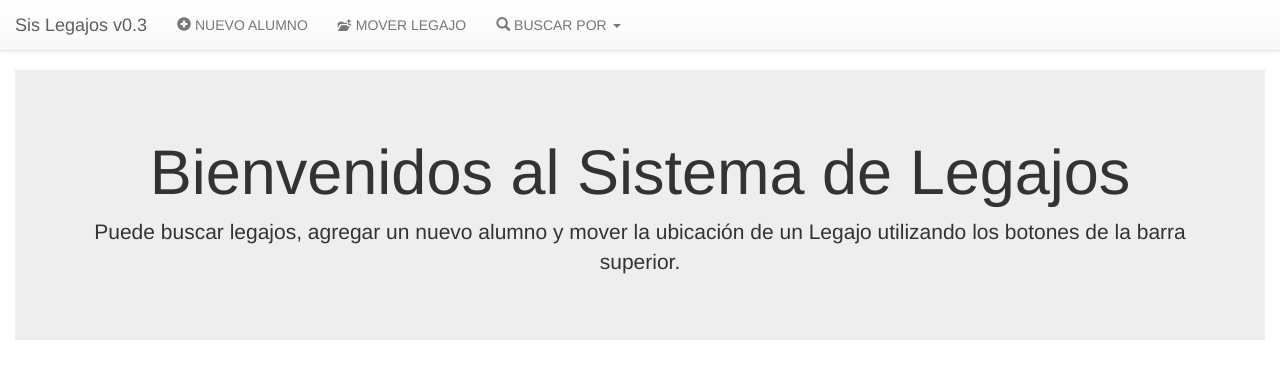
After one commit to Informatorio/Sis_legajos, a Django app: page /home/ in a window 1280 px wide. The commit adds this page. Shown: the top 379 px of the page. Run offline with Django 3.2, Linux system fonts and the light colour scheme; some libraries are stand-ins or nearby versions.

Commit message:
Agregado de Home.html y modificaciones para su funcionamiento.

```diff
--- a/Alumnos/templates/base.html
+++ b/Alumnos/templates/base.html
@@ -16,7 +16,7 @@
 <nav class="navbar navbar-default navbar-fixed-top">
     <!-- Brand and toggle get grouped for better mobile display -->
     <div class="navbar-header">
-      <a class="navbar-brand" href="/">Sis Legajos v0.3</a>
+      <a class="navbar-brand" href="/home">Sis Legajos v0.3</a>
     </div>
 
     <!-- Collect the nav links, forms, and other content for toggling -->
@@ -65,10 +65,10 @@
 			  crossorigin="anonymous"></script>
 		<script src="https://maxcdn.bootstrapcdn.com/bootstrap/3.3.7/js/bootstrap.min.js"></script>
 
-		<script src="../static/js/jquery-3.1.1.js"></script>
+<!--		<script src="../static/js/jquery-3.1.1.js"></script>
 		<script src="../static/js/bootstrap.js"></script>
 		<script src="../static/js/bootstrap.min.js"></script>
-		<script src="../static/js/npm.js"></script>
+		<script src="../static/js/npm.js"></script> -->
 
 	</body>
 </html>
--- a/Alumnos/templates/busqueda_apellido.html
+++ b/Alumnos/templates/busqueda_apellido.html
@@ -7,7 +7,7 @@
 	{% csrf_token %}
 	{{ form.as_p }}
 
-	<input type="submit" value="Buscar">
+	<input type="submit" value="BUSCAR">
 
 </form>
 
--- a/Alumnos/templates/busqueda_dni.html
+++ b/Alumnos/templates/busqueda_dni.html
@@ -7,7 +7,7 @@
 	{% csrf_token %}
 	{{ form.as_p }}
 
-	<input type="submit" value="Buscar">
+	<input type="submit" value="BUSCAR">
 
 </form>
 
--- a/Alumnos/templates/busqueda_legajo.html
+++ b/Alumnos/templates/busqueda_legajo.html
@@ -7,7 +7,7 @@
 	{% csrf_token %}
 	{{ form.as_p }}
 
-	<input type="submit" value="Buscar">
+	<input type="submit" value="BUSCAR">
 
 </form>
 
--- /dev/null
+++ b/Alumnos/templates/home.html
@@ -0,0 +1,10 @@
+{% extends "base.html" %}
+
+{% block content %}
+	<div class="jumbotron">
+		<div class="container" style="text-align:center">
+			  <h1>Bienvenidos al Sistema de Legajos</h1>
+			  <p>Puede buscar legajos, agregar un nuevo alumno y mover la ubicación de un Legajo utilizando los botones de la barra superior.</p>
+		</div>
+	</div>
+{% endblock %}
--- a/Alumnos/views.py
+++ b/Alumnos/views.py
@@ -5,6 +5,9 @@ from Alumnos.forms import Busqueda_legajo_dni, Busqueda_legajo_apellido, Busqued
 
 def index(request):
 	return render(request, 'base.html')
+
+def home(request):
+	return render(request, 'home.html')
 
 def busqueda_apellido(request):
 	if request.method == 'POST':
--- a/Sis_legajos/urls.py
+++ b/Sis_legajos/urls.py
@@ -20,6 +20,7 @@ from Alumnos import views
 urlpatterns = [
     url(r'^admin/', admin.site.urls),
     url(r'^$', views.index, name='Index'),
+    url(r'^home/', views.home, name='Home'),
     url(r'^busqueda_dni/$', views.busqueda_dni),
     url(r'^busqueda_apellido/$', views.busqueda_apellido),
     url(r'^busqueda_legajo/$', views.busqueda_legajo),
```
